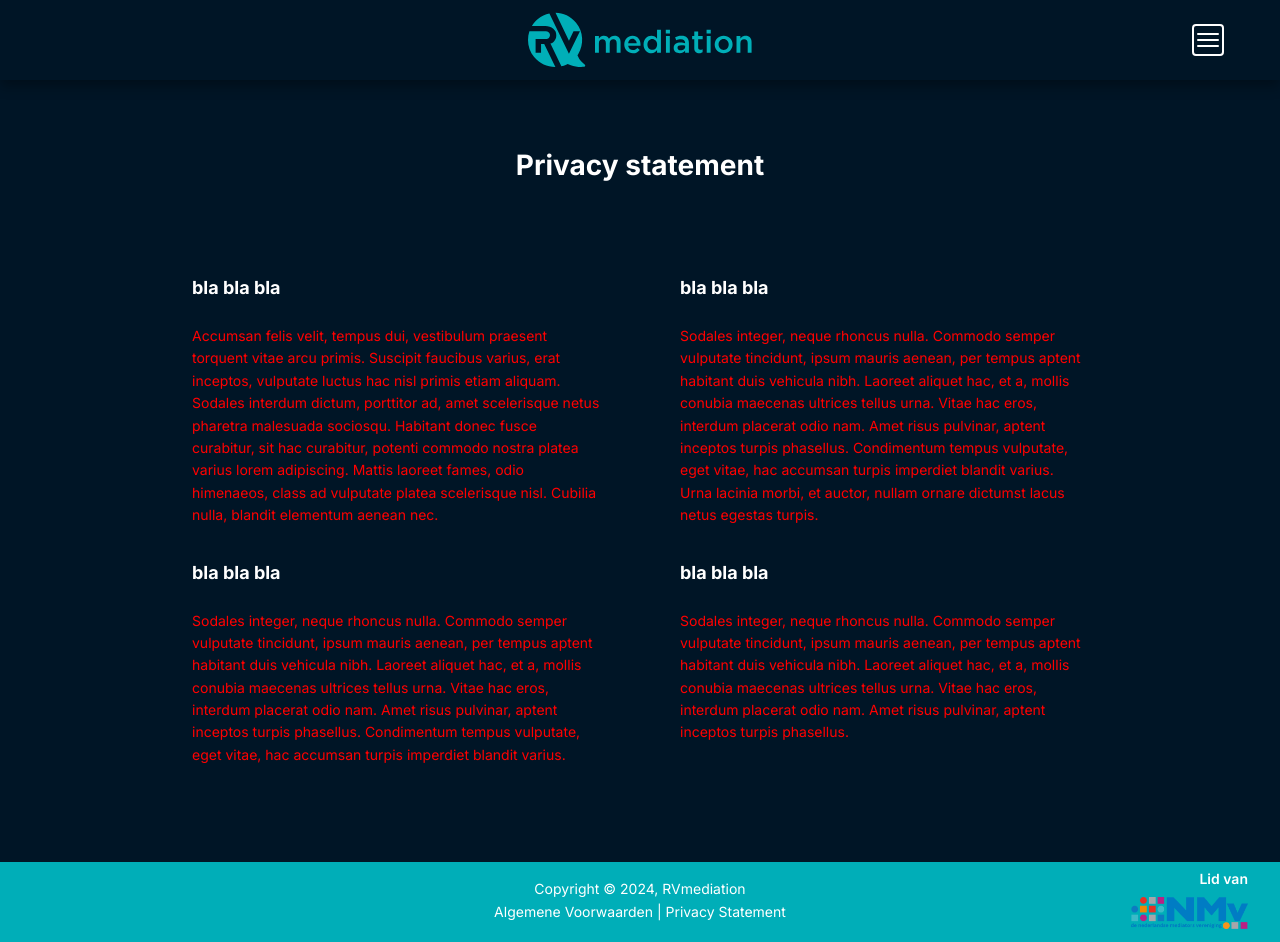
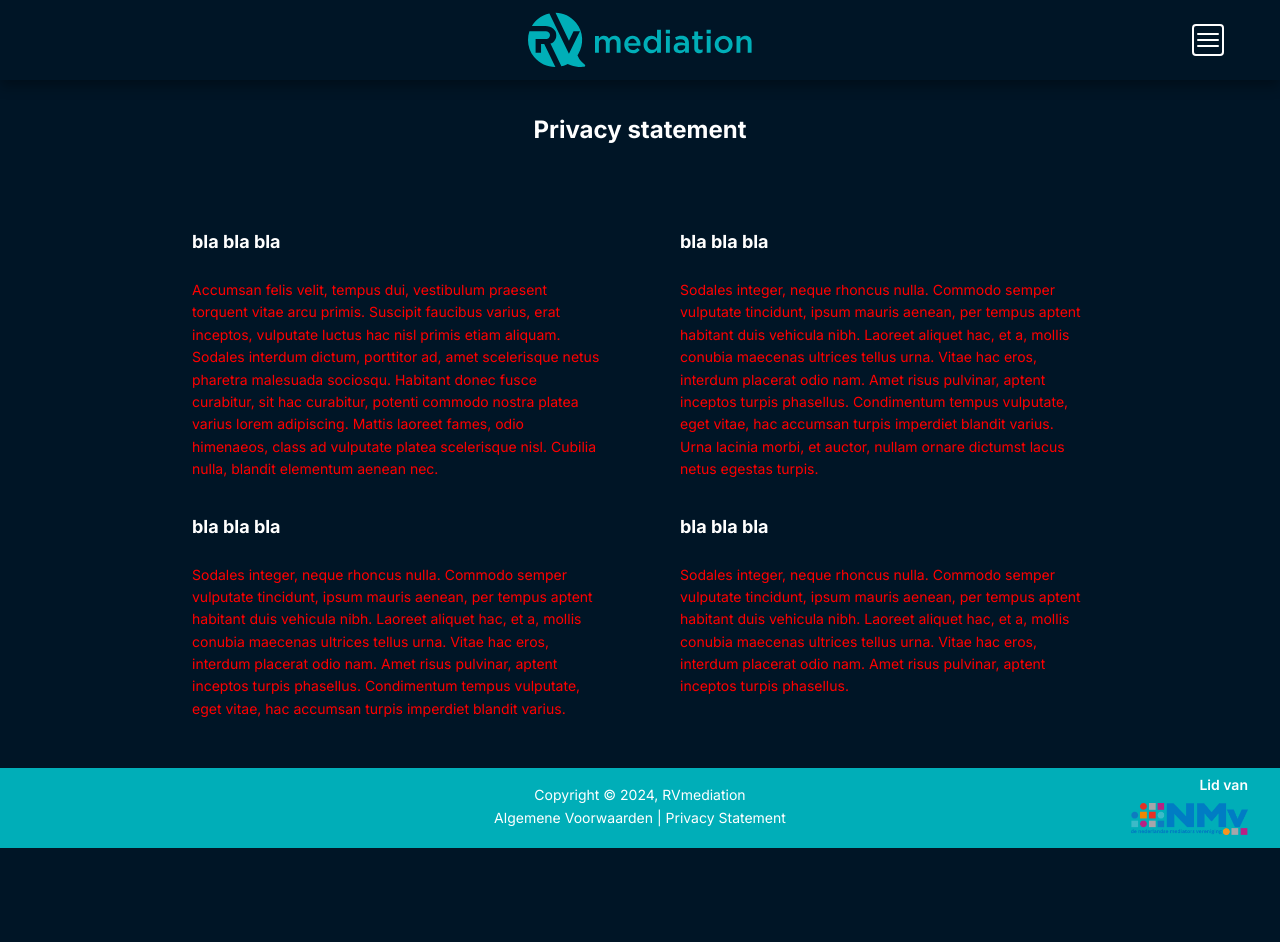
Before and after one commit to sanneVB/rvmediation, a Vue app: page /privacystatement in a window 1280 px wide. After the commit the page ends 848 px from the top, so only its background shows below. Built offline with nearby package versions, Linux system fonts and the light colour scheme.

Commit message:
fix rv-66, rv-75 and rv-79

```diff
--- a/src/App.vue
+++ b/src/App.vue
@@ -46,11 +46,20 @@ h6 {
 .section-container,
 .box-container {
   margin-inline: auto;
-  margin-top: 40px;
-  margin-bottom: 80px;
   max-width: 950px;
   width: 70vw;
   justify-items: center;
+}
+
+.page-container__content,
+.section-container {
+  margin-top: 32px;
+  margin-bottom: 32px;
+}
+
+.box-container {
+  margin-top: 32px;
+  margin-bottom: 32px;
 }
 
 .text--bold {
@@ -126,8 +135,8 @@ h6 {
 /* header styles */
 h1 {
   text-align: center;
-  font-size: 1.75rem;
-  padding: 64px 32px 32px 32px;
+  font-size: 1.5rem;
+  padding: 32px 32px 32px 32px;
 }
 
 h2 {
@@ -137,4 +146,5 @@ h2 {
 
 a {color: #00aeb8;}
 a:hover, a:visited {color: #fb8c00};
+
 </style>
--- a/src/components/AboutMePage.vue
+++ b/src/components/AboutMePage.vue
@@ -19,8 +19,8 @@
       </div>
     </div>
   </div>
-  <ContactBox></ContactBox>
 </div>
+<ContactBox></ContactBox>
 </template>
 <script>
 import ContactBox from "@/components/ContactBox.vue";
--- a/src/components/ContactBox.vue
+++ b/src/components/ContactBox.vue
@@ -53,4 +53,16 @@ a.button__contact:active {
     font-size: 0.875rem;
   }
 }
+
+@media screen and (max-width: 375px) {
+  * {
+    font-size: 0.875rem;
+  }
+
+  .box-container {
+    margin-left: 16px;
+    margin-right: 16px;
+    width: auto;
+  }
+}
 </style>
--- a/src/components/EmployeePage.vue
+++ b/src/components/EmployeePage.vue
@@ -29,8 +29,8 @@
       </div>
     </div>
   </div>
-  <ContactBox></ContactBox>
 </div>
+<ContactBox></ContactBox>
 </template>
 <script>
 import ContactBox from "@/components/ContactBox.vue";
--- a/src/components/EmployerPage.vue
+++ b/src/components/EmployerPage.vue
@@ -30,8 +30,8 @@
       </div>
     </div>
   </div>
-  <ContactBox></ContactBox>
 </div>
+<ContactBox></ContactBox>
 </template>
 <script>
 import ContactBox from "@/components/ContactBox.vue";
--- a/src/components/IntroductionPage.vue
+++ b/src/components/IntroductionPage.vue
@@ -39,8 +39,8 @@
       </div>
     </div>
   </div>
-  <ContactBox></ContactBox>
 </div>
+<ContactBox></ContactBox>
 </template>
 <script>
 import ContactBox from "@/components/ContactBox.vue";
--- a/src/components/TestimonialsPage.vue
+++ b/src/components/TestimonialsPage.vue
@@ -6,8 +6,8 @@
       v-bind:reviewers="reviewers"
     />
   </div>
+</div>
 <ContactBox></ContactBox>
-  </div>
 </template>
 <script>
 import ContactBox from "@/components/ContactBox.vue";
@@ -35,4 +35,8 @@ export default {
   }
 };
 </script>
-<style scoped></style>
+<style scoped>
+.page-container {
+    min-height: calc(100dvh - 277px - 80px);
+}
+</style>
--- a/src/views/HomeView.vue
+++ b/src/views/HomeView.vue
@@ -54,9 +54,7 @@ export default {
     },
   },
 };
-
 </script>
-
 <style>
   html {
     overflow-x: hidden;
@@ -66,6 +64,8 @@ export default {
 
   section {
     scroll-margin-top: 80px;
+    /* Added padding which is a workaround to get a bottom margin at contact box */
+    padding-bottom: 1px;
   }
 
   p, ul {
@@ -73,12 +73,16 @@ export default {
     line-height: 1.6;
   }
 
+  .page-container {
+    min-height: calc(100dvh - 272px);
+  }
+
   .page__minus-header {
-    min-height: calc(100vh - 80px);
+    min-height: calc(100dvh - 80px);
   }
 
   .page__minus-header-footer {
-    min-height: calc(100vh - 160px);
+    min-height: calc(100dvh - 160px);
   }
 
   /* Setting different backgrounds */
@@ -253,9 +257,9 @@ export default {
   .section-container {
     font-size: 0.9375rem;
 
-    margin-left: 8px;
-    margin-right: 8px;
+    margin-left: 16px;
+    margin-right: 16px;
+    width: auto;
   }
 }
-
 </style>
--- a/src/views/MediatorView.vue
+++ b/src/views/MediatorView.vue
@@ -15,8 +15,8 @@
             <p>Tijdens de mediation denkt en werkt u zelf mee aan een aanvaardbare oplossing. Hierdoor kunt u uiteindelijk zelf een overwogen beslissing nemen. Dit bespaart u een hoop negativiteit, maar ook voorkomt u hiermee een juridisch proces. Dit betekent minder hoge (juridische) kosten en er blijft veel tijd bespaart.</p>
         </div>
     </div>
-    <ContactBox></ContactBox>
 </div>
+<ContactBox></ContactBox>
 <FooterContent></FooterContent>
 </template>
 <script>
@@ -39,6 +39,7 @@
     display: grid;
     grid-template-columns: repeat(auto-fit, minmax(256px, 1fr));
     gap: 48px;
+
 }
 
 .page-container__image {
@@ -52,7 +53,7 @@
 }
 
 .page__minus-header-footer {
-    min-height: calc(100vh - 160px);
+    min-height: calc(100dvh - 356px);
 }
 
 /* scroll snap will be activated for tables and smartphones */
@@ -63,7 +64,7 @@
     }
 
     .page__minus-header-footer {
-        min-height: calc(100vh - 208px);
+        min-height: calc(100vh - 402px);
     }
 }
 
@@ -71,9 +72,9 @@
   .page-container__content {
     font-size: 0.9375rem;
 
-    margin-left: 8px;
-    margin-right: 8px;
+    margin-left: 16px;
+    margin-right: 16px;
+    width: auto;
   }
 }
-
 </style>
--- a/src/views/NmvView.vue
+++ b/src/views/NmvView.vue
@@ -76,8 +76,9 @@ p {
   .page-container__content {
     font-size: 0.9375rem;
 
-    margin-left: 8px;
-    margin-right: 8px;
+    margin-left: 16px;
+    margin-right: 16px;
+    width: auto;
   }
 }
 </style>
--- a/src/views/PrivacyStatementView.vue
+++ b/src/views/PrivacyStatementView.vue
@@ -74,8 +74,9 @@ P {
   .page-container__content {
     font-size: 0.9375rem;
 
-    margin-left: 8px;
-    margin-right: 8px;
+    margin-left: 16px;
+    margin-right: 16px;
+    width: auto;
   }
 }
 </style>
--- a/src/views/TermsAndConditionsView.vue
+++ b/src/views/TermsAndConditionsView.vue
@@ -159,8 +159,9 @@ P {
   .page-container__content {
     font-size: 0.9375rem;
 
-    margin-left: 8px;
-    margin-right: 8px;
+    margin-left: 16px;
+    margin-right: 16px;
+    width: auto;
   }
 }
 </style>
```
Lines whose indentation alone changed are shown as unchanged.
